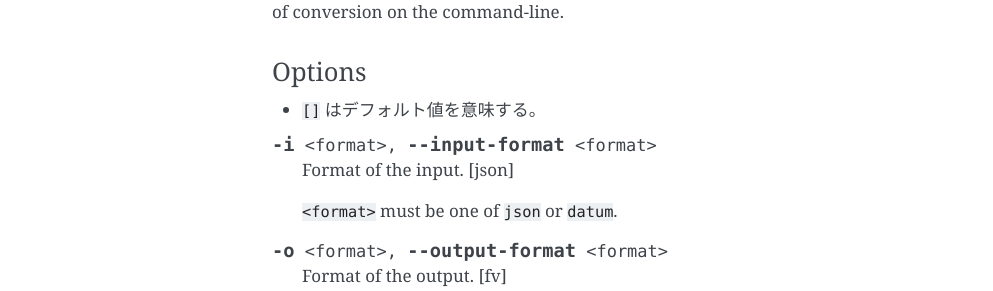
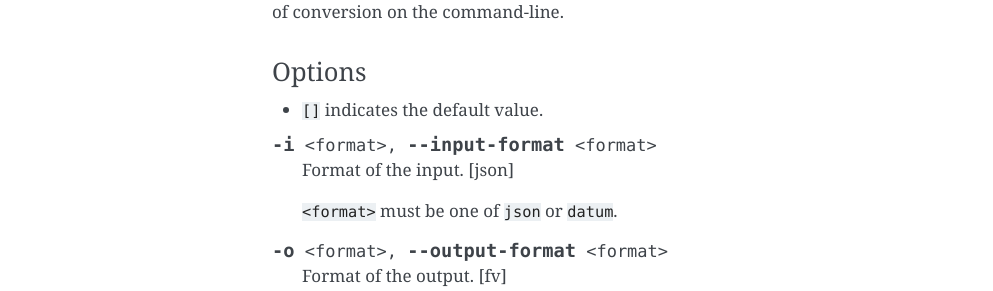
Before and after one commit to jubatus/website, a Sphinx documentation site: the page built from source/en/commands/jubaconv.rst, in a window 1280 px wide. Shown: the part 366-657 px from the top of the page, without its empty margins (148-1141 px from the left). Built offline with Sphinx 7.4.7, drawn with Linux system fonts in a browser that asks for light colours; the version number could not be read and is left out.

Commit message:
fix typo

```diff
--- a/source/en/commands/jubaconv.rst
+++ b/source/en/commands/jubaconv.rst
@@ -18,7 +18,7 @@ Description
 Options
 ~~~~~~~~~~~~~~~~~~~~~~~~~~~~~~~~~~~~~~~~~~~~~~~~
 
-* ``[]`` はデフォルト値を意味する。
+* ``[]`` indicates the default value.
 
 .. program:: jubaconv
 
```
